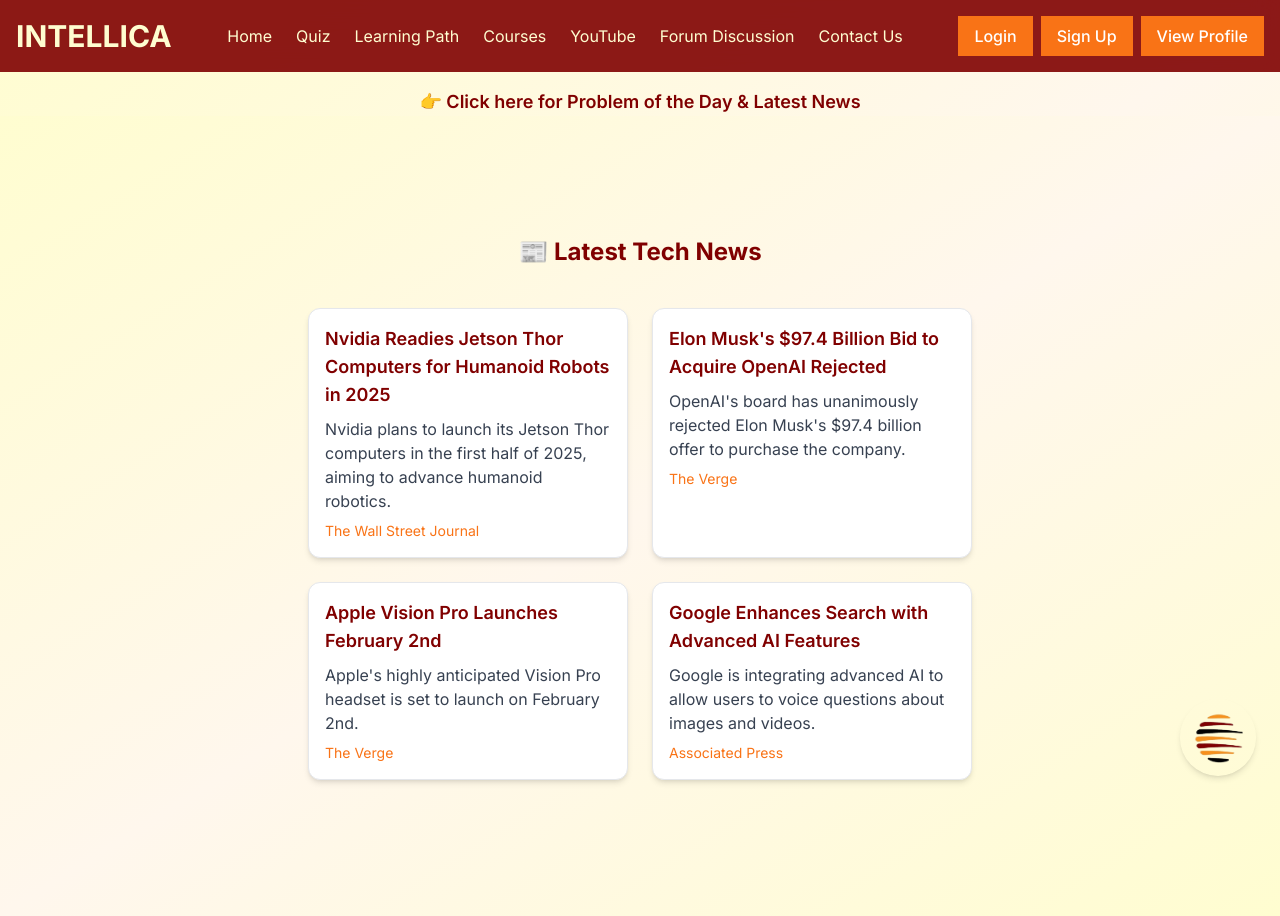
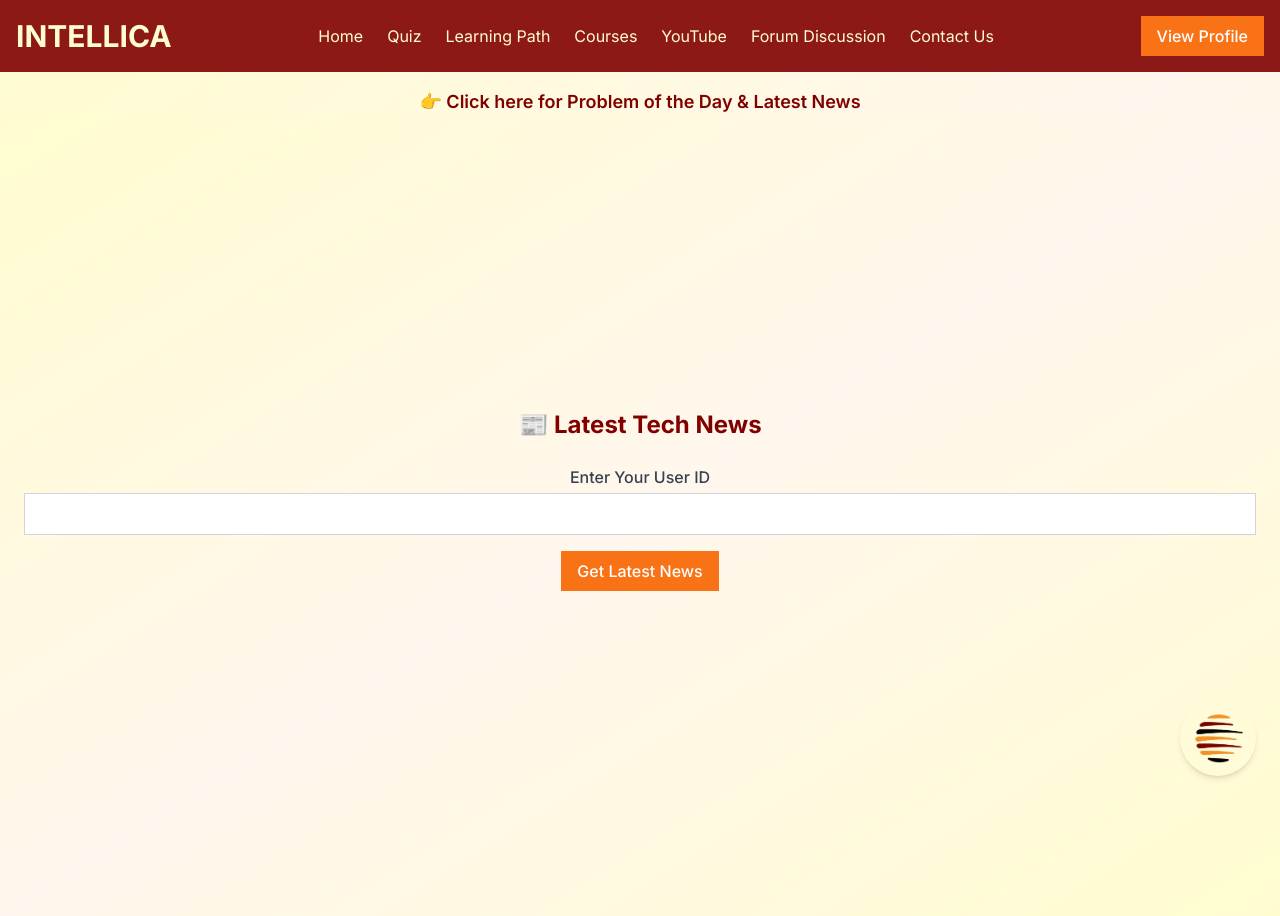
Before and after one commit to dhruv-developer/new-intellica-frontend, a Next.js app: page /latest-news in a window 1280 px wide. Built offline with nearby package versions, Linux system fonts and the light colour scheme.

Commit message:
I am hurtt

```diff
--- /dev/null
+++ b/app/daily-content/page.tsx
@@ -0,0 +1,89 @@
+"use client";
+
+import { useState } from "react";
+import { Button } from "../../components/ui/button";
+import { Input } from "../../components/ui/input";
+import { Label } from "../../components/ui/label";
+
+export default function DailyContent() {
+  const [userId, setUserId] = useState("");  // ✅ User ID Input
+  const [dailyContent, setDailyContent] = useState(null);
+  const [loading, setLoading] = useState(false);
+  const [message, setMessage] = useState("");
+
+  const fetchDailyContent = async () => {
+    setMessage("");
+    if (!userId) {
+      setMessage("❌ Please enter a valid User ID.");
+      return;
+    }
+
+    const url = `http://127.0.0.1:8000/daily-content/daily-content/?user_id=${userId}`;
+    console.log("🔍 Fetching Daily Content from:", url);  // ✅ Log the final API call
+
+    setLoading(true);
+    try {
+      const response = await fetch(url, {
+        method: "GET",
+        headers: { "Content-Type": "application/json" },
+      });
+
+      const data = await response.json();
+      console.log("📩 Server Response:", data);  // ✅ Log the server response
+
+      if (response.ok) {
+        setDailyContent(data);
+      } else {
+        setMessage(data.detail || "❌ Failed to fetch daily content.");
+      }
+    } catch (error) {
+      console.error("❌ Fetch Error:", error);
+      setMessage("❌ Server error. Please try again.");
+    }
+
+    setLoading(false);
+  };
+
+  return (
+    <div className="container mx-auto px-4 py-8">
+      <h1 className="text-3xl font-bold text-maroon mb-8">Daily Content</h1>
+
+      <Label>Enter User ID</Label>
+      <Input
+        value={userId}
+        onChange={(e) => setUserId(e.target.value)}
+        className="mb-4"
+        placeholder="Enter User ID"
+      />
+
+      <Button onClick={fetchDailyContent} disabled={loading}>
+        {loading ? "Loading..." : "Get Daily Content"}
+      </Button>
+
+      {message && <p className="text-red-600 mt-4">{message}</p>}
+
+      {dailyContent && (
+        <div className="mt-6 p-4 border rounded-lg bg-white">
+          <h2 className="text-xl font-semibold">🧩 Problem of the Day</h2>
+          <p className="text-gray-700">{dailyContent.problem_of_the_day.problem}</p>
+          <p className="text-gray-500">💡 Hint: {dailyContent.problem_of_the_day.hint}</p>
+
+          <h2 className="text-xl font-semibold mt-6">📰 News Articles</h2>
+          {dailyContent.news_articles.map((article, index) => (
+            <a
+              key={index}
+              href={article.url}
+              target="_blank"
+              rel="noopener noreferrer"
+              className="block bg-gray-100 p-4 rounded-md shadow-md mt-2"
+            >
+              <h3 className="font-bold">{article.title}</h3>
+              <p className="text-gray-600">{article.summary}</p>
+              <p className="text-orange-500">{article.source}</p>
+            </a>
+          ))}
+        </div>
+      )}
+    </div>
+  );
+}
--- a/app/latest-news/page.tsx
+++ b/app/latest-news/page.tsx
@@ -1,38 +1,54 @@
+"use client";
+
+import { useState } from "react";
+import { Input } from "../../components/ui/input";
+import { Button } from "../../components/ui/button";
+import { Label } from "../../components/ui/label";
+
 export default function LatestNews() {
-    const newsArticles = [
-      {
-        title: "Nvidia Readies Jetson Thor Computers for Humanoid Robots in 2025",
-        description:
-          "Nvidia plans to launch its Jetson Thor computers in the first half of 2025, aiming to advance humanoid robotics.",
-        source: "The Wall Street Journal",
-        url: "https://www.wsj.com/tech/nvidia-readies-jetson-thor-computers-for-humanoid-robots-in-2025-76cce094",
-      },
-      {
-        title: "Elon Musk's $97.4 Billion Bid to Acquire OpenAI Rejected",
-        description:
-          "OpenAI's board has unanimously rejected Elon Musk's $97.4 billion offer to purchase the company.",
-        source: "The Verge",
-        url: "https://www.theverge.com/news/613571/openai-rejects-elon-musk-purchase-offer",
-      },
-      {
-        title: "Apple Vision Pro Launches February 2nd",
-        description:
-          "Apple's highly anticipated Vision Pro headset is set to launch on February 2nd.",
-        source: "The Verge",
-        url: "https://www.theverge.com/2024/1/8/24001858/apple-vision-pro-release-date-availability-price",
-      },
-      {
-        title: "Google Enhances Search with Advanced AI Features",
-        description:
-          "Google is integrating advanced AI to allow users to voice questions about images and videos.",
-        source: "Associated Press",
-        url: "https://apnews.com/article/2920c3f95ba6e77f405bb665754a45bb",
-      },
-    ];
+  const [userId, setUserId] = useState("");
+  const [newsArticles, setNewsArticles] = useState([]);
+  const [loading, setLoading] = useState(false);
+  const [message, setMessage] = useState("");
+
+  const fetchNews = async () => {
+    setMessage("");
+    if (!userId) {
+      setMessage("❌ Please enter a valid User ID.");
+      return;
+    }
+
+    setLoading(true);
+    try {
+      const response = await fetch(`http://localhost:8000/daily-content/?user_id=${userId}`, {
+        method: "POST",
+        headers: { "Content-Type": "application/json" },
+      });
+
+      const data = await response.json();
+      if (response.ok) {
+        setNewsArticles(data.news_articles);
+      } else {
+        setMessage(data.detail || "❌ Failed to fetch news.");
+      }
+    } catch (error) {
+      setMessage("❌ Server error. Please try again.");
+    }
+    setLoading(false);
+  };
 
   return (
     <div className="flex flex-col items-center justify-center min-h-screen bg-gradient-to-br from-cream via-orange-50 to-cream p-6">
       <h1 className="text-2xl font-bold text-maroon mb-6">📰 Latest Tech News</h1>
+
+      <Label>Enter Your User ID</Label>
+      <Input value={userId} onChange={(e) => setUserId(e.target.value)} className="mb-4" />
+
+      <Button onClick={fetchNews} disabled={loading}>
+        {loading ? "Fetching..." : "Get Latest News"}
+      </Button>
+
+      {message && <p className="text-red-500 mt-2">{message}</p>}
 
       <div className="grid grid-cols-1 md:grid-cols-2 gap-6 p-4">
         {newsArticles.map((news, index) => (
@@ -44,7 +60,7 @@
             className="bg-white shadow-md rounded-xl p-4 w-80 hover:shadow-lg transition-transform hover:scale-105 border border-gray-200"
           >
             <h2 className="text-lg font-semibold text-maroon">{news.title}</h2>
-              <p className="text-gray-700 mt-2">{news.description}</p>
+            <p className="text-gray-700 mt-2">{news.summary}</p>
             <p className="text-sm text-orange-500 mt-2">{news.source}</p>
           </a>
         ))}
--- a/app/layout.tsx
+++ b/app/layout.tsx
@@ -22,7 +22,7 @@
 
         {/* ✅ Clickable Text Link Below Header */}
         <div className="text-center mt-4">
-          <Link href="/daily-updates">
+          <Link href="/daily-content">
             <span className="text-maroon font-semibold text-lg cursor-pointer hover:underline">
               👉 Click here for Problem of the Day & Latest News
             </span>
--- a/app/problem-of-the-day/page.tsx
+++ b/app/problem-of-the-day/page.tsx
@@ -1,34 +1,63 @@
+"use client";
+
+import { useState } from "react";
+import { Button } from "../../components/ui/button";
+import { Input } from "../../components/ui/input";
+import { Label } from "../../components/ui/label";
+
 export default function ProblemOfTheDay() {
+  const [userId, setUserId] = useState("");
+  const [problem, setProblem] = useState(null);
+  const [loading, setLoading] = useState(false);
+  const [message, setMessage] = useState("");
+
+  const fetchProblem = async () => {
+    setMessage("");
+    if (!userId) {
+      setMessage("❌ Please enter a valid User ID.");
+      return;
+    }
+
+    setLoading(true);
+    try {
+      const response = await fetch(`http://localhost:8000/daily-content/?user_id=${userId}`, {
+        method: "GET",  // ✅ FIX: Changed from POST to GET
+        headers: { "Content-Type": "application/json" },
+      });
+
+      const data = await response.json();
+      if (response.ok) {
+        setProblem(data.problem_of_the_day);
+      } else {
+        setMessage(data.detail || "❌ Failed to fetch problem.");
+      }
+    } catch (error) {
+      setMessage("❌ Server error. Please try again.");
+    }
+    setLoading(false);
+  };
+
+
   return (
     <div className="flex flex-col items-center justify-center min-h-screen bg-gradient-to-br from-cream via-orange-50 to-cream px-6 text-center">
       <h1 className="text-2xl font-bold text-maroon">🧩 Problem of the Day</h1>
 
-        <div className="bg-white shadow-lg rounded-lg p-6 mt-4 w-full max-w-2xl">
-          <h2 className="text-lg font-semibold text-maroon mb-2">
-            📌 Problem: Shortest Path in a Weighted Graph
-          </h2>
-          <p className="text-gray-700">
-            Given a weighted, directed graph with <code>N</code> nodes and <code>M</code> edges, find the shortest path from node 1 to node N.
-            If there are multiple shortest paths, return any one of them.
-            If no path exists, return -1.
-          </p>
+      <div className="w-full max-w-md bg-white shadow-lg rounded-lg p-6 mt-4">
+        <Label>Enter Your User ID</Label>
+        <Input value={userId} onChange={(e) => setUserId(e.target.value)} className="mb-4" />
 
-          <h3 className="text-md font-semibold text-orange-500 mt-4">🔹 Input:</h3>
-          <ul className="text-gray-700 text-sm">
-            <li> - <code>N</code> (1 ≤ N ≤ 10⁵): Number of nodes</li>
-            <li> - <code>M</code> (1 ≤ M ≤ 2×10⁵): Number of edges</li>
-            <li> - <code>M</code> lines: <code>u v w</code> (1 ≤ u,v ≤ N, 1 ≤ w ≤ 10⁶)</li>
-          </ul>
+        <Button onClick={fetchProblem} disabled={loading}>
+          {loading ? "Fetching..." : "Get Today's Problem"}
+        </Button>
 
-          <h3 className="text-md font-semibold text-orange-500 mt-4">🔹 Output:</h3>
-          <p className="text-gray-700 text-sm">
-            Print the shortest path from node 1 to node N, or -1 if no path exists.
-          </p>
+        {message && <p className="text-red-500 mt-2">{message}</p>}
 
-          <h3 className="text-md font-semibold text-orange-500 mt-4">💡 Hint:</h3>
-          <p className="text-gray-700 text-sm">
-            Use Dijkstra’s Algorithm (or Bellman-Ford if there are negative weights).
-          </p>
+        {problem && (
+          <div className="mt-6">
+            <h2 className="text-lg font-semibold text-maroon mb-2">📌 {problem.problem}</h2>
+            <p className="text-gray-700">{problem.hint}</p>
+          </div>
+        )}
       </div>
     </div>
   );
--- a/components/Header.tsx
+++ b/components/Header.tsx
@@ -52,7 +52,7 @@
 
         {/* Buttons - Visible on Desktop */}
         <div className="hidden md:flex space-x-2">
-          <Link href="/login">
+          {/* <Link href="/login">
             <Button className="text-cream border-cream bg-orange-500 hover:bg-maroon transition-colors">
               Login
             </Button>
@@ -61,7 +61,7 @@
             <Button className="text-cream border-cream bg-orange-500 hover:bg-maroon transition-colors">
               Sign Up
             </Button>
-          </Link>
+          </Link> */}
           <Link href="/profile">
             <Button className="text-cream border-cream bg-orange-500 hover:bg-maroon transition-colors">
               View Profile
```
Lines whose indentation alone changed are shown as unchanged.
